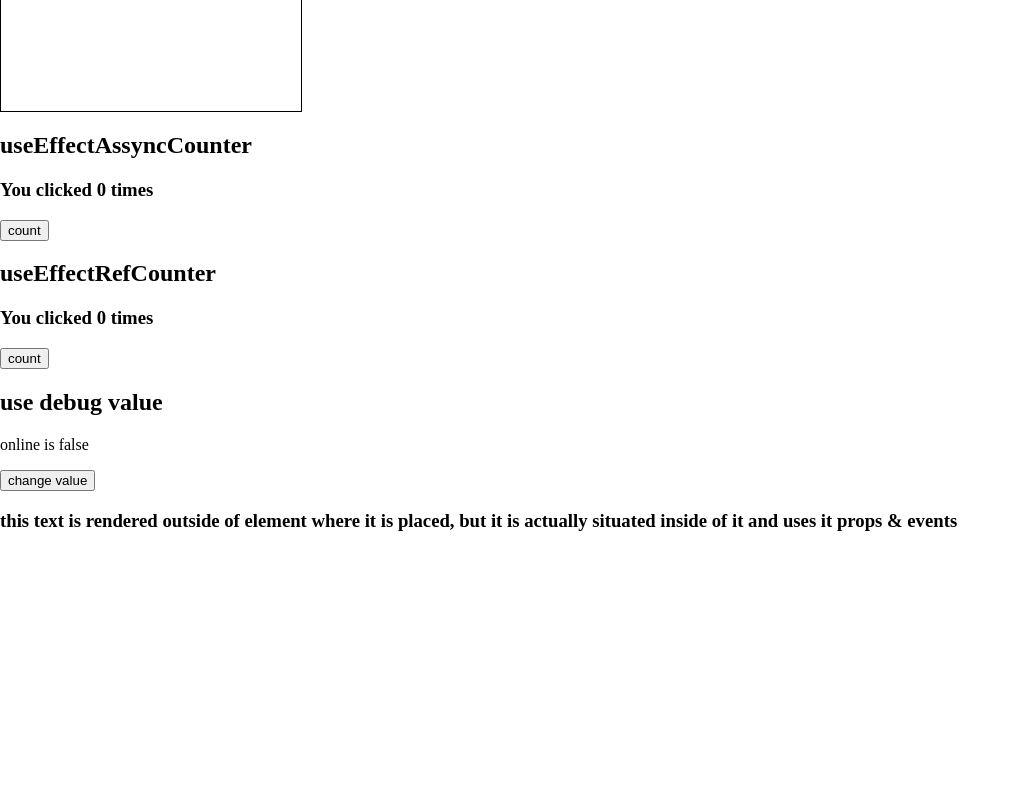
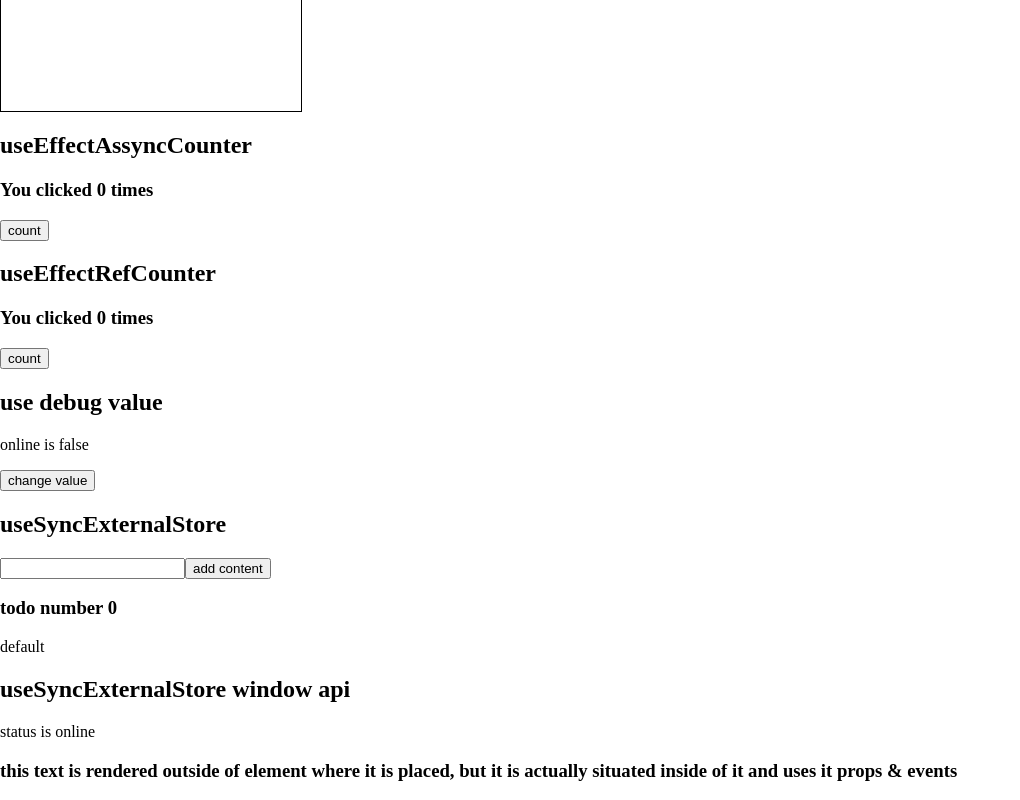
Before and after one commit to Akimba-png/react__deep-dive, a React (Vite) app: page / in a window 1280 px wide. Shown: the part 875-1675 px from the top of the page, without its empty margins (0-1020 px from the left). Before the commit the page ends 1425 px from the top, so only its background shows below. Built offline with nearby package versions, Linux system fonts and the light colour scheme.

Commit message:
feat: Adds useSyncExternalStore explainer

```diff
--- a/src/app.tsx
+++ b/src/app.tsx
@@ -5,6 +5,8 @@ import { CreatePortalNode } from './raect-basics/createPortal/portalNode';
 import { CreatePortalModal } from './raect-basics/createPortal/portalModal';
 import { UseEffectAssyncCounter, UseEffectRefCounter } from './raect-basics/useEffect/useEffectAssyncCounter';
 import { UseDebugValue } from './raect-basics/useDebugValue/useDebugValue';
+import { UseSyncExternalStoreStoreExample } from './raect-basics/useSyncExternalStore/useSyncExternalStoreStoreExm';
+import { UseSyncExternalStoreWindowApi } from './raect-basics/useSyncExternalStore/useSyncExternalStoreWindowExm';
 
 function App(): JSX.Element {
   return (
@@ -18,6 +20,8 @@ function App(): JSX.Element {
       <UseEffectAssyncCounter />
       <UseEffectRefCounter />
       <UseDebugValue />
+      <UseSyncExternalStoreStoreExample />
+      <UseSyncExternalStoreWindowApi />
     </>
   )
 }
--- /dev/null
+++ b/src/raect-basics/useSyncExternalStore/useSyncExternalStoreStoreExm.tsx
@@ -0,0 +1,76 @@
+import { ChangeEvent, useState, useSyncExternalStore, MouseEvent } from 'react';
+
+interface ITodo {
+  id: number;
+  content: string;
+}
+
+class Store {
+  todos: ITodo[];
+  listeners: (() => void)[];
+  id: number = 0;
+
+  constructor() {
+    this.todos = [{id: 0, content: 'default'}];
+    this.listeners = [];
+    this.subscribe = this.subscribe.bind(this);
+    this.getSnapshot = this.getSnapshot.bind(this);
+    this.addTodo = this.addTodo.bind(this);
+  }
+  // сигнатура метода определена реактом в useSyncExternalStore
+  subscribe(cb: () => void) {
+    // данный cb подставляется самим react и вызывает ререндер компонента
+    this.listeners = [...this.listeners, cb];
+    return () => this.listeners.filter(listener => listener !== cb);
+  }
+
+  getSnapshot() {
+    return this.todos;
+  }
+
+  emmit() {
+    this.listeners.forEach(listener => listener());
+  }
+
+  addTodo(todo: string) {
+    this.todos = [...this.todos, {id: ++this.id, content: todo}];
+    this.emmit();
+  }
+}
+
+const store = new Store();
+
+export function UseSyncExternalStoreStoreExample(): JSX.Element {
+  const data = useSyncExternalStore(store.subscribe, store.getSnapshot);
+  const [ content, setContent ] = useState<string>('');
+  const inputHandler = (evt: ChangeEvent<HTMLInputElement>) => {
+    setContent(evt.target.value)
+  };
+  const buttonHandler = (evt: MouseEvent<HTMLButtonElement>) => {
+    evt.preventDefault();
+    store.addTodo(content);
+  };
+  return (
+    <>
+      <h2>useSyncExternalStore</h2>
+      <form>
+        <input
+          type='text'
+          name='todo'
+          value={content}
+          onChange={inputHandler}
+        />
+        <button
+          type='button'
+          onClick={buttonHandler}
+          >add content</button>
+      </form>
+      {data.map(todo => (
+        <div key={todo.id}>
+          <h3>todo number {todo.id}</h3>
+          <p>{todo.content}</p>
+        </div>
+      ))}
+    </>
+  );
+}
--- /dev/null
+++ b/src/raect-basics/useSyncExternalStore/useSyncExternalStoreWindowExm.tsx
@@ -0,0 +1,28 @@
+import { useSyncExternalStore } from 'react';
+
+// Данный cb будет подставлен реактом автоматически при вызове useSyncExternalStore
+// В момент наступления события, вызовется данный cb и перерисует компонент
+function subscribe(cb: () => void) {
+  window.addEventListener('online', cb);
+  window.addEventListener('offline', cb);
+  return () => {
+    window.removeEventListener('online', cb);
+    window.removeEventListener('offline', cb);
+  };
+}
+
+// Возвращаемое из хука значение, по изменению которого будет перерисовываться
+// компонент
+function getSnapshot() {
+  return window.navigator.onLine;
+}
+
+export function UseSyncExternalStoreWindowApi(): JSX.Element {
+  const data = useSyncExternalStore(subscribe, getSnapshot);
+  return (
+    <>
+      <h2>useSyncExternalStore window api</h2>
+      <p>status is {data ? 'online' : 'offline'}</p>
+    </>
+  );
+}
```
Also changed, not shown: src/raect-basics/useSyncExternalStore/readme.md (added).
